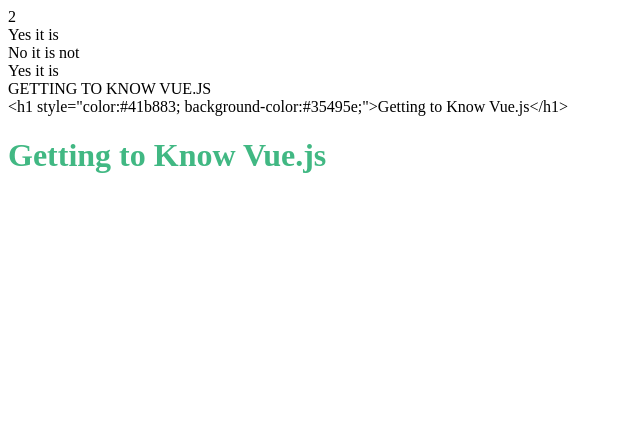
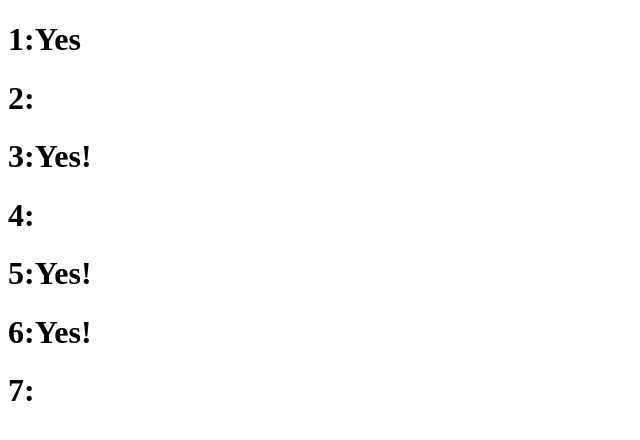
Before and after one commit to budahs/vue-basics, a Vue app: page / in a window 1280 px wide. Shown: the top 440 px of the page, without its empty margins (0-640 px from the left). Built offline with nearby package versions, Linux system fonts and the light colour scheme.

Commit message:
working with v-show

```diff
--- a/src/main.js
+++ b/src/main.js
@@ -8,22 +8,22 @@
 new Vue({
   el: '#app',
   data: {
-    yes: 'Yes it is',
-    no: 'No it is not',
-    falseValue: false,
-    myName: 'Cool Name',
-    someHTML: '<h1 style="color:#41b883; background-­color:#35495e;">Getting to Know Vue.js</h1>'
+    yes: true,
+    no: false,
+    maybe: 0,
+    show: 'yes',
+    dontShow: 'no',
+    yesWord: 'yes'
   },
   template: `
     <div>
-      <div>{{ 1 + 1 }}</div>
-      <div>{{ falseValue === false ? yes : no }}</div>
-      <div>{{ 1 == 2 ? yes : no }}</div>
-      <div>{{ 1 + 1 + 1 > 2 ? yes : no }}</div>
-      <div>{{ 'Getting to Know Vue.js'.toUpperCase() }}</div>
-      <div v-bind:name="myName"></div>
-      <div>{{ someHTML }}</div>
-      <div v-html:name="someHTML"></div>
+      <h1>1:<span v-show="yes">Yes</span></h1>
+      <h1>2:<span v-show="no">No</span></h1>
+      <h1>3:<span v-show="show == 'yes'">Yes!</span></h1>
+      <h1>4:<span v-show="dontShow == 'yes'">No :(</span></h1>
+      <h1>5:<span v-show="show == yesWord">Yes!</span></h1>
+      <h1>6:<span v-show="0 == 1 - 1">Yes!</span></h1>
+      <h1>7:<span v-show="0 == 1 + 1">No :(</span></h1>
     </div>
   `
 })
```
